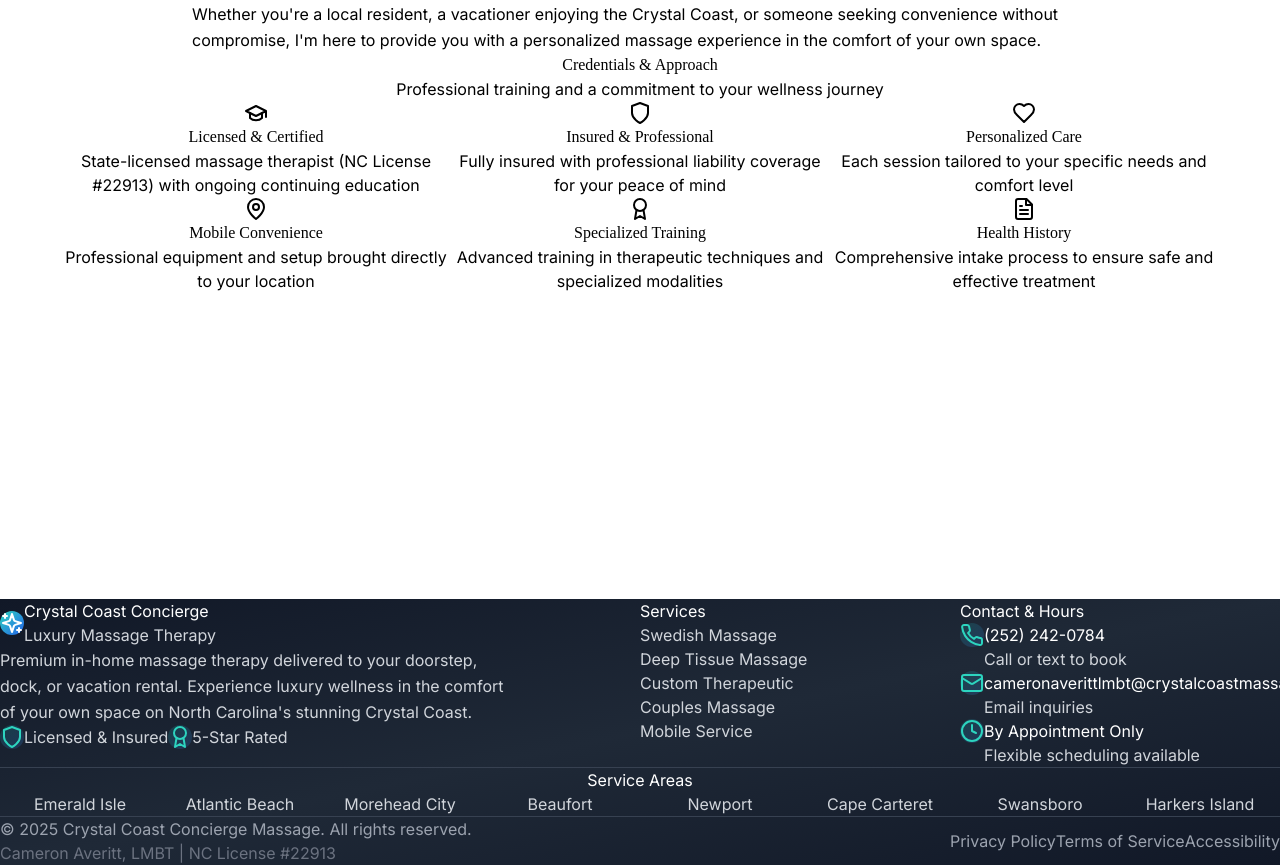
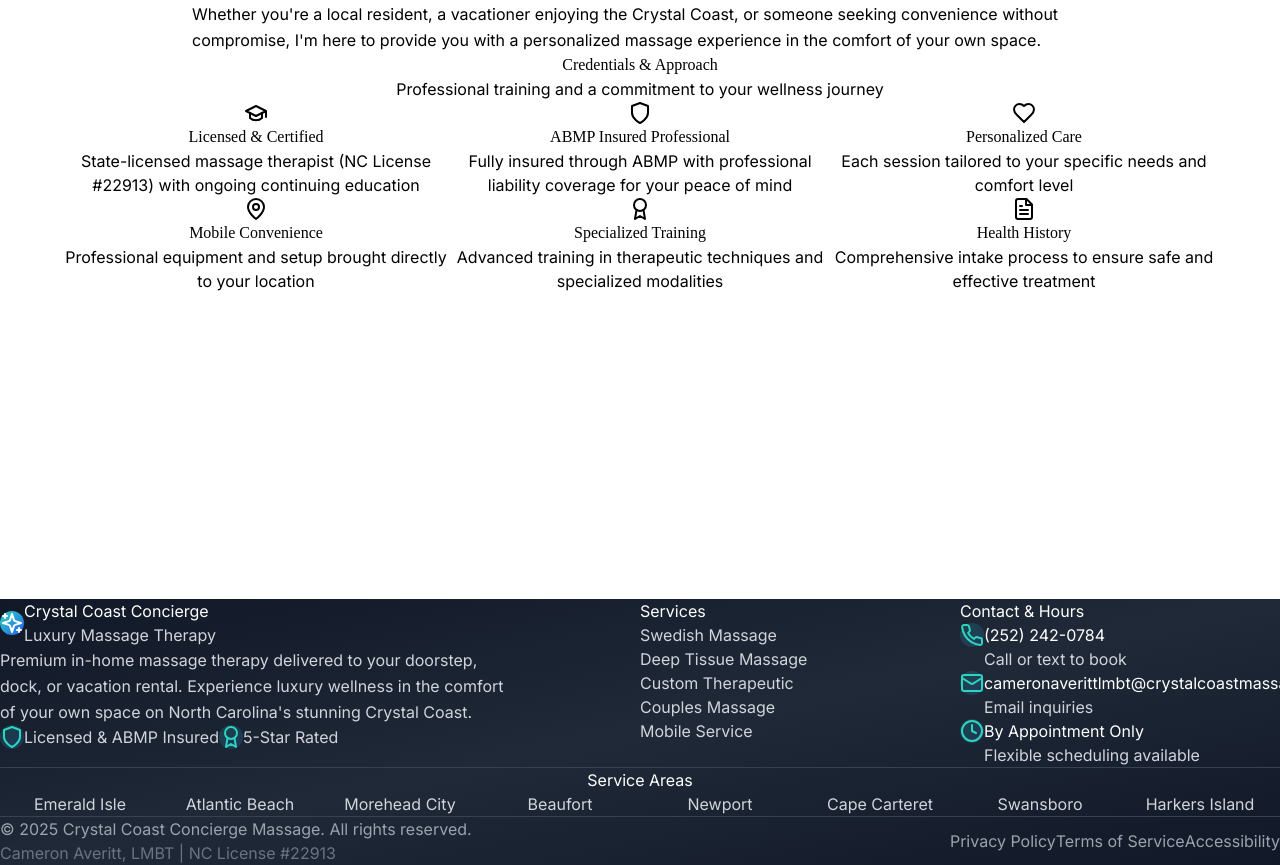
Before and after one commit to ayyvertit/my-business-website, a Next.js app: page /about in a window 1280 px wide. Shown: the part 249-1114 px from the top of the page. Built offline with nearby package versions, Linux system fonts and the light colour scheme.

Commit message:
content: reflect active yearly ABMP insurance across hero, about, and footer

```diff
--- a/src/app/about/page.tsx
+++ b/src/app/about/page.tsx
@@ -123,10 +123,10 @@
               >
                 <Shield className="w-12 h-12 text-[var(--coral-blush)] mx-auto mb-4" />
                 <h3 className="font-serif text-xl font-bold text-[var(--deep-tide)] dark:text-white mb-2">
-                  Insured & Professional
+                  ABMP Insured Professional
                 </h3>
                 <p className="text-[var(--coastal-mist)]">
-                  Fully insured with professional liability coverage for your peace of mind
+                  Fully insured through ABMP with professional liability coverage for your peace of mind
                 </p>
               </motion.div>
 
--- a/src/components/Footer.tsx
+++ b/src/components/Footer.tsx
@@ -38,7 +38,7 @@
                 <div className="w-10 h-10 bg-gradient-to-br from-teal-500/20 to-blue-500/20 rounded-full flex items-center justify-center group-hover:scale-110 transition-transform duration-300">
                   <Shield className="w-5 h-5 text-teal-400" />
                 </div>
-                <span className="text-sm font-medium">Licensed & Insured</span>
+                <span className="text-sm font-medium">Licensed & ABMP Insured</span>
               </div>
               <div className="flex items-center space-x-3 text-gray-300 group">
                 <div className="w-10 h-10 bg-gradient-to-br from-teal-500/20 to-blue-500/20 rounded-full flex items-center justify-center group-hover:scale-110 transition-transform duration-300">
--- a/src/components/marketing/HeroSection.tsx
+++ b/src/components/marketing/HeroSection.tsx
@@ -81,7 +81,7 @@
           >
             <div className="flex items-center space-x-3">
               <Shield className="w-5 h-5 text-[var(--sea-glass)] flex-shrink-0" />
-              <span>Licensed & Insured (NC #22913)</span>
+              <span>Licensed & Insured — ABMP (NC #22913)</span>
             </div>
             <div className="flex items-center space-x-3">
               <Truck className="w-5 h-5 text-[var(--coral-blush)] flex-shrink-0" />
```
